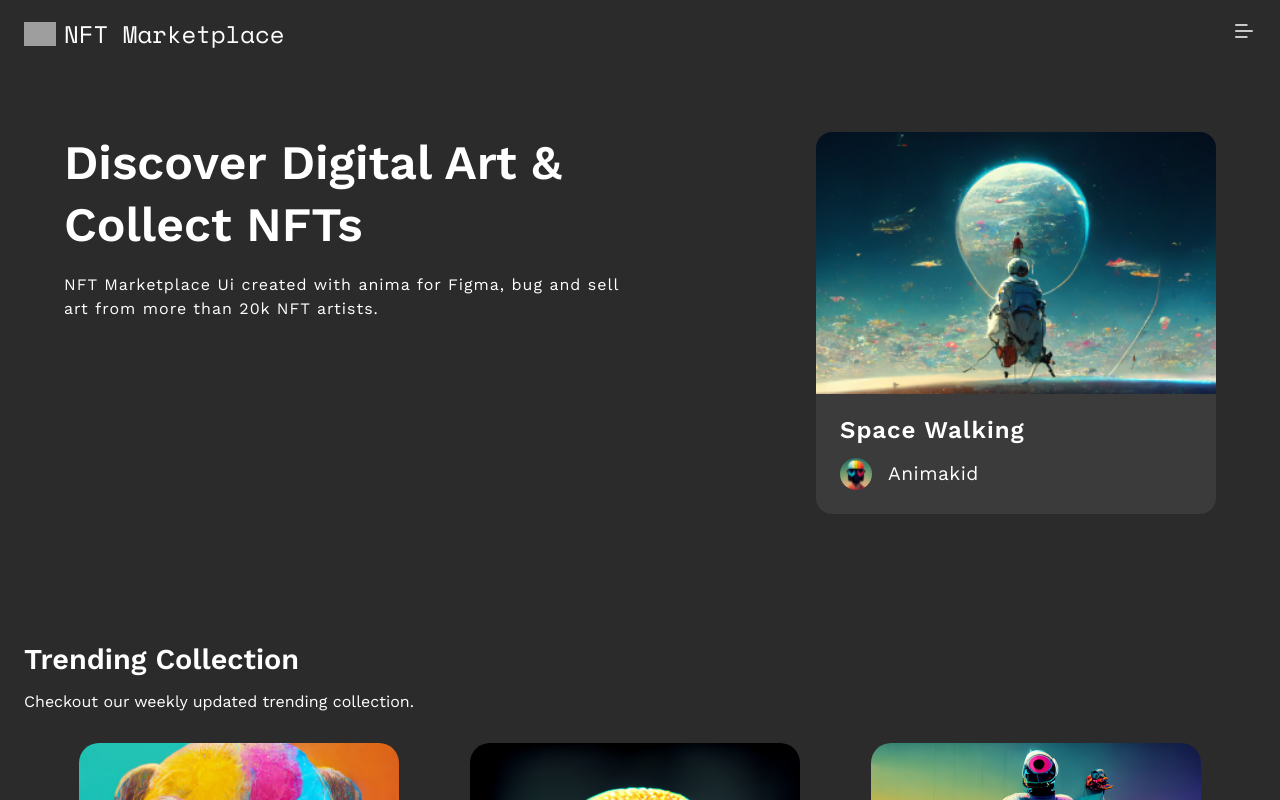
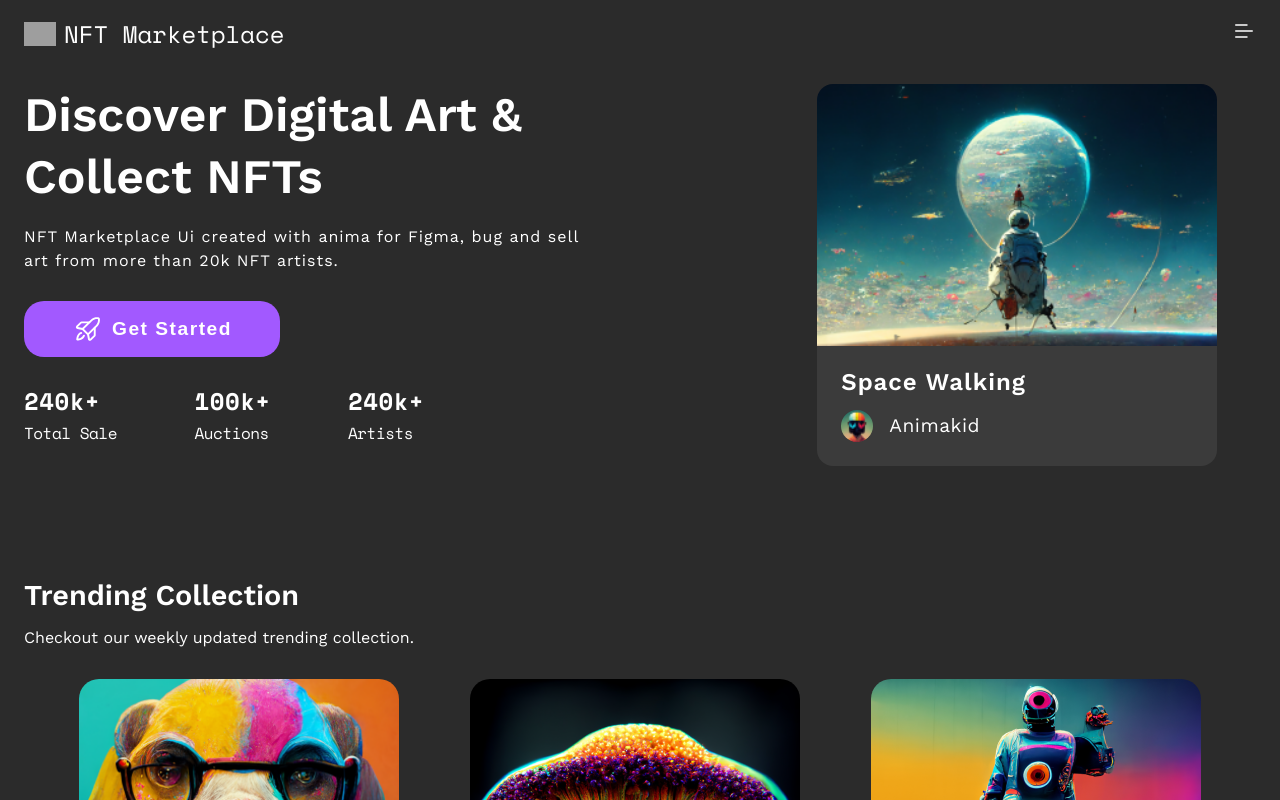
Before and after one commit to mayur0977/ui-practice-nft, a React (Vite) app: page / in a window 1280 px wide. Shown: the top 800 px of the page. Built offline with nearby package versions, Linux system fonts and the light colour scheme; grey boxes are pictures that could not be loaded.

Commit message:
Add : hero component responsive with grid

```diff
--- a/src/css/hero.css
+++ b/src/css/hero.css
@@ -1,10 +1,17 @@
-.hero {
+.hero-wrapper {
   max-width: 1440px;
   width: 100%;
   padding: 1rem 1.5rem;
   margin: 0 auto;
   display: flex;
   flex-direction: column;
+  gap: 1rem;
+  margin-bottom: 2rem;
+}
+
+.hero {
+  display: grid;
+  grid-template-columns: repeat(1, minmax(0, 1fr));
   gap: 1rem;
   margin-bottom: 2rem;
 }
@@ -84,10 +91,9 @@
   justify-content: center;
   align-items: center;
   gap: 0.5rem;
-  padding: 1.5rem;
+  padding: 1rem 3.5rem;
   font-size: 1.2rem;
   font-weight: 600;
-
   letter-spacing: 1.5px;
   background-color: #a259ff;
   color: white;
@@ -127,16 +133,33 @@
 /* This applies from 600px onwards */
 @media (min-width: 426px) {
   .hero {
-    padding: 4rem;
-    flex-direction: row;
-    gap: 4rem;
-    justify-content: space-between;
+    grid-template-columns: repeat(4, minmax(0, auto));
+    grid-template-rows: repeat(4, minmax(0, auto));
   }
+
+  .hero_title {
+    grid-column: 1;
+    grid-row: 1;
+  }
+
+  .hero__nft {
+    place-self: center;
+    grid-column: 3/5;
+    grid-row: 1/5;
+  }
+
   .hero__get-started {
-    display: none;
+    grid-column: 1/2;
+    grid-row: 2/5;
   }
+
+  .hero__get-started button {
+    width: fit-content;
+    padding: 0.8rem 3rem;
+  }
+
   .hero .hero__title h1 {
-    font-size: 3rem;
+    font-size: 2rem;
   }
   .hero .hero__title h1,
   span {
@@ -147,3 +170,9 @@
     width: 100%;
   }
 }
+
+@media (min-width: 769px) {
+  .hero .hero__title h1 {
+    font-size: 3rem;
+  }
+}
--- a/src/pages/home/components/Hero.tsx
+++ b/src/pages/home/components/Hero.tsx
@@ -1,11 +1,12 @@
 function Hero() {
   return (
+    <div className="hero-wrapper">
       <div className="hero">
         <div className="hero__title">
           <h1>Discover Digital Art & Collect NFTs</h1>
           <span>
-          NFT Marketplace Ui created with anima for Figma, bug and sell art from
-          more than 20k NFT artists.
+            NFT Marketplace Ui created with anima for Figma, bug and sell art
+            from more than 20k NFT artists.
           </span>
         </div>
         <div className="hero__nft">
@@ -40,6 +41,7 @@ function Hero() {
           </div>
         </div>
       </div>
+    </div>
   );
 }
 
```
Lines whose indentation alone changed are shown as unchanged.
